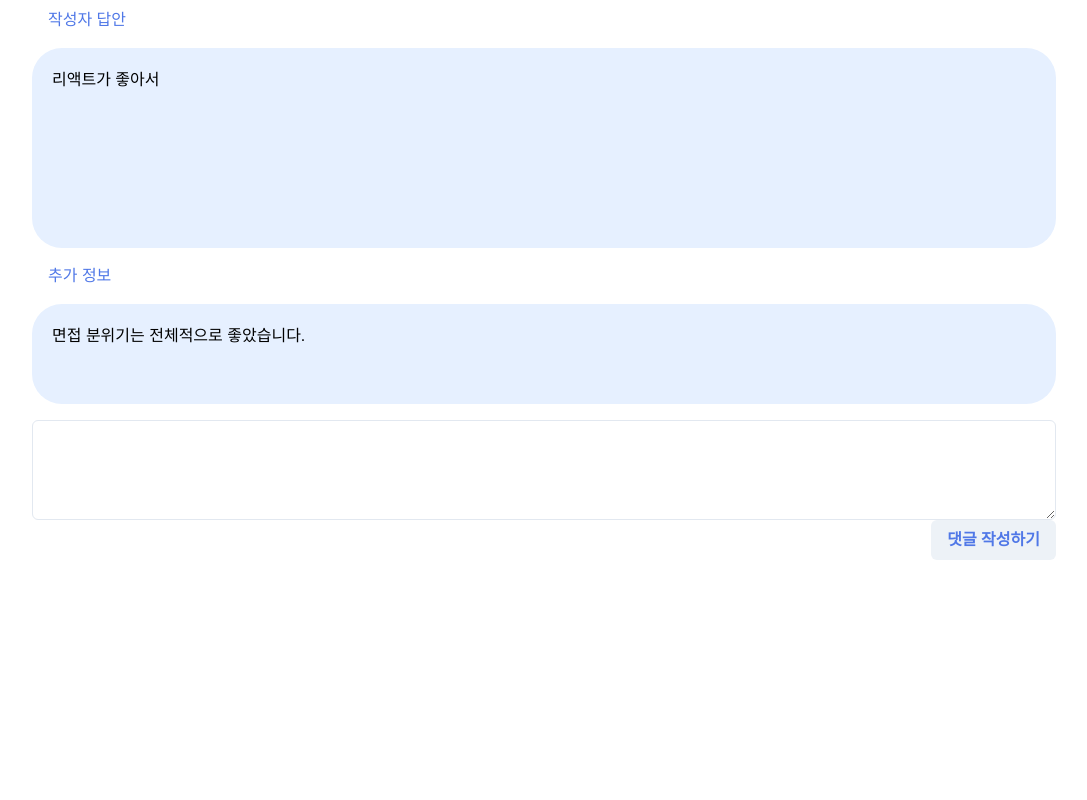
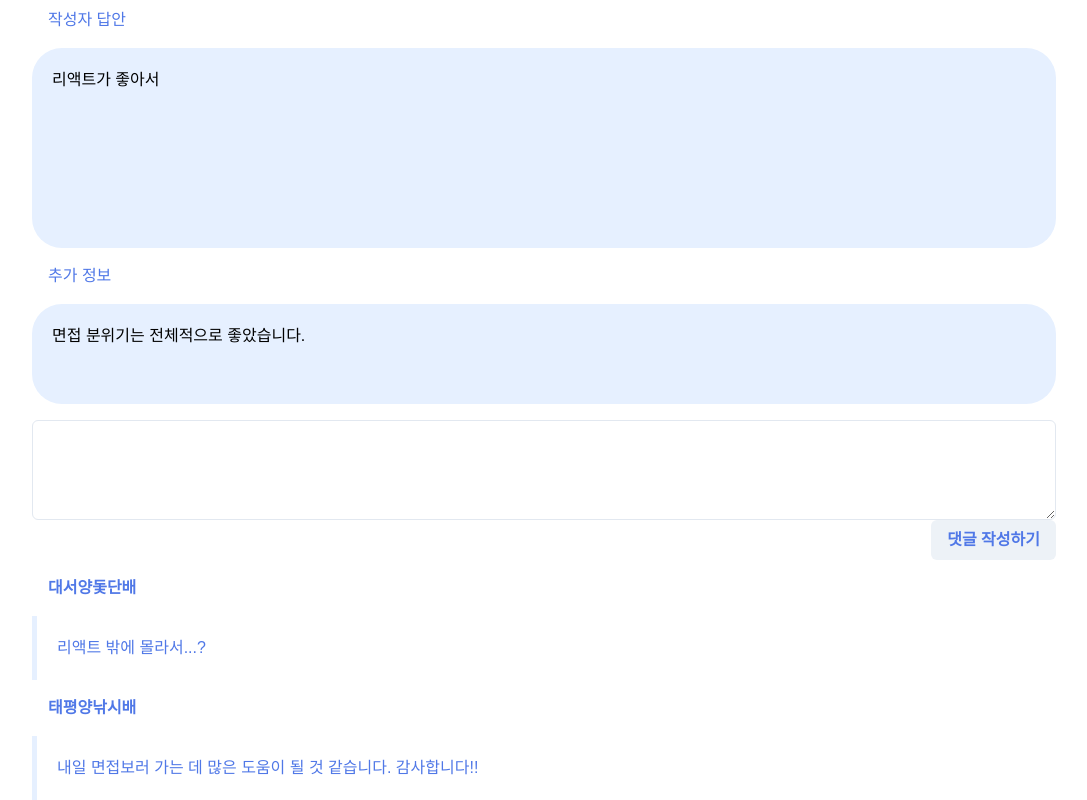
Before and after one commit to dadahee/chippo, a React (Create React App) app in the folder front-end/: page /1/1/answer in a window 1280 px wide. Shown: the part 355-1155 px from the top of the page, without its empty margins (96-1183 px from the left). Before the commit the page ends 915 px from the top, so only its background shows below. Built offline with nearby package versions, Linux system fonts and the light colour scheme; a web font is replaced by a local one.

Commit message:
[Front] feat: 다른 사용자 댓글 레이아웃 구성

```diff
--- a/front-end/src/pages/cardNewsAnswer.jsx
+++ b/front-end/src/pages/cardNewsAnswer.jsx
@@ -2,7 +2,7 @@ import React from 'react';
 
 import { useParams } from 'react-router';
 
-import { Center, Box, VStack, Textarea, Container, Button, Spacer } from "@chakra-ui/react"
+import { Center, Box, VStack, Textarea, Container, Button } from "@chakra-ui/react"
 
 import { interviewList } from "../data.js";
 import { SectionUseBox, SectionUseText } from '../components/theme/common.style.js';
@@ -15,6 +15,7 @@ function CardNewsAnswer(){
     })
 
     const { answer, addInfo } = choiceInterview.answer_context.ownWriter;
+    const commentList = choiceInterview.answer_context.other;
 
     return (
         <div>
@@ -56,6 +57,33 @@ function CardNewsAnswer(){
                     </VStack>
                 </Center>
             </SectionUseText>
+
+            <SectionUseText>
+                <Center>
+                    <VStack w = "80%" spacing = {4}>
+                        <Box w = "100%">
+                        {
+                            commentList.map(comment => {
+                                return (
+                                    <>
+                                        <Container mt = {4} maxW='container.xl' fontWeight = "bold">
+                                            {comment.user}
+                                        </Container>
+                                        <Box color = "#5078E7"
+                                            mt = {4} borderLeft = "5px solid #E6F0FF"  p = "20px"
+                                        > { comment.data }
+                                        </Box>
+                                    </>
+                                )
+                            })
+                        }
+
+                        </Box>
+                    </VStack>
+                </Center>
+            </SectionUseText>
+
+
         </div>
     )
 }
```
